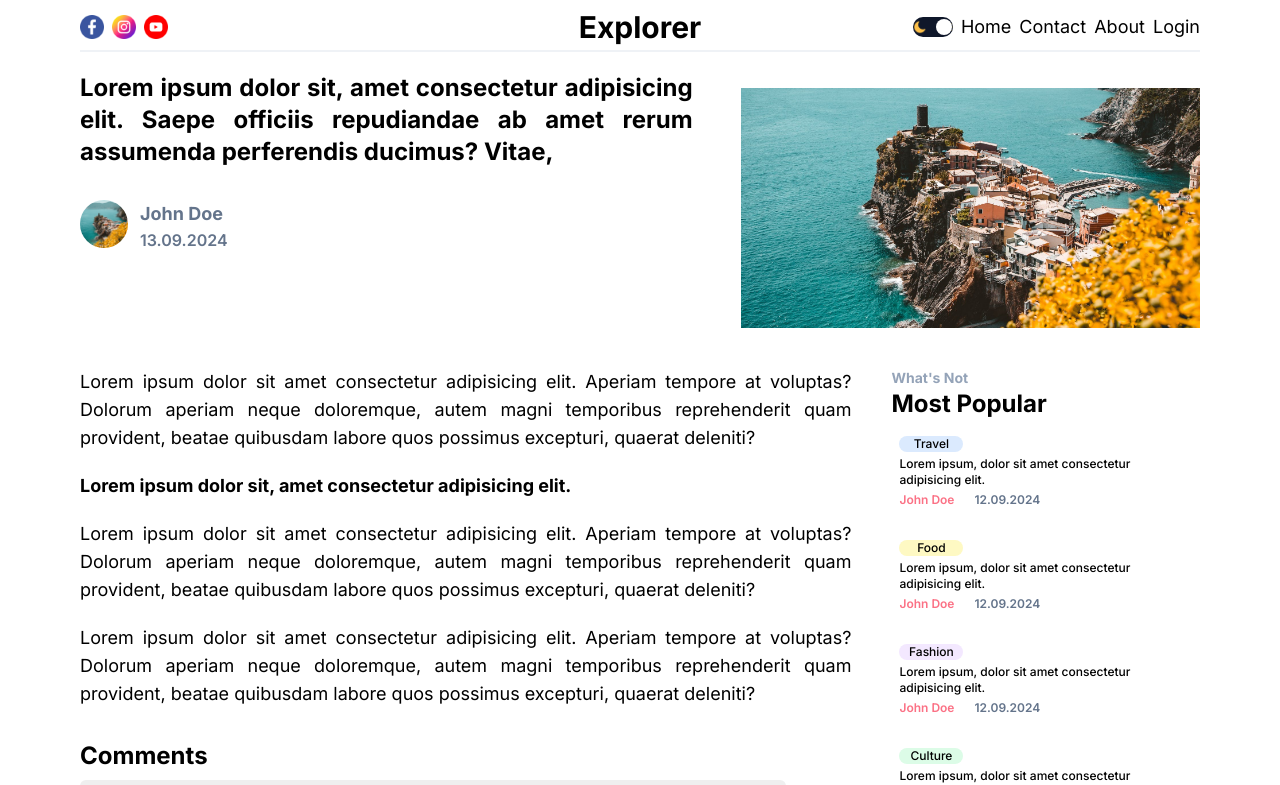
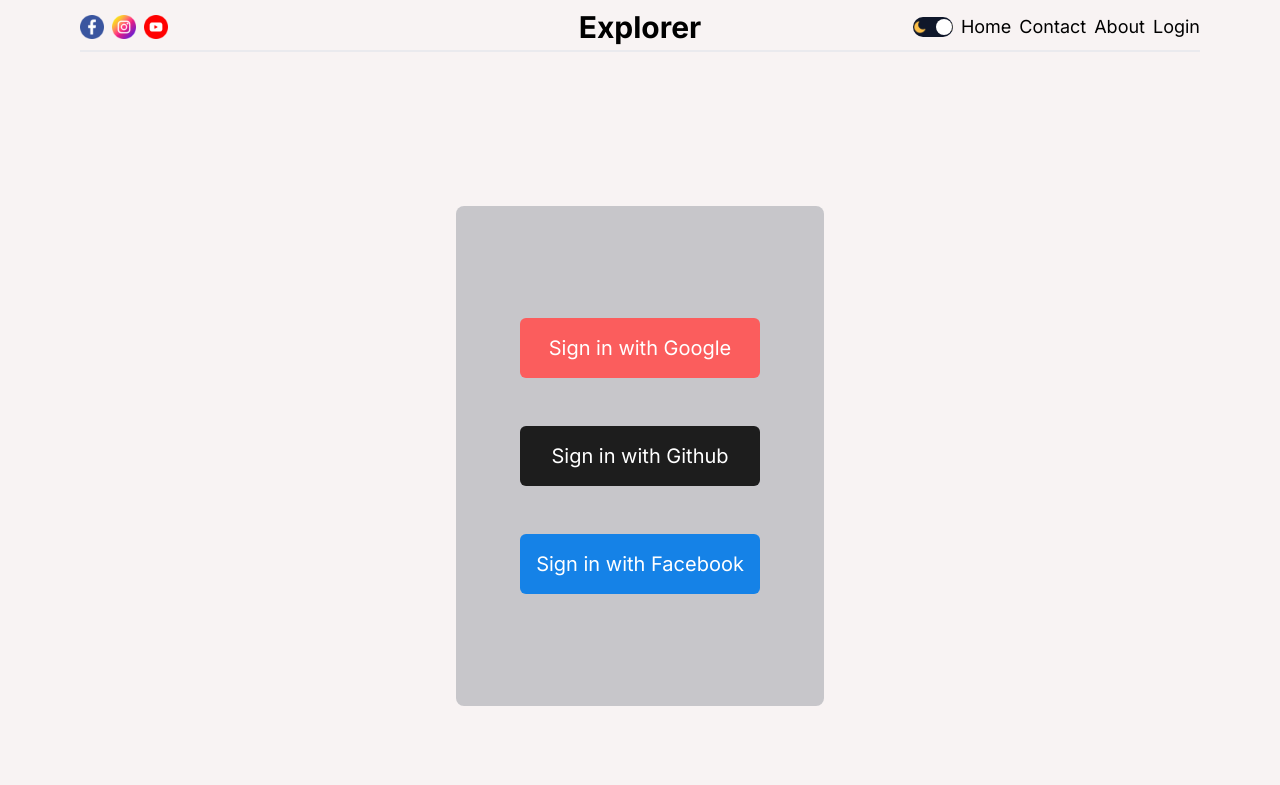
Before and after one commit to Chandu6702/Vivid-Voices, a Next.js app: page /login in a window 1280 px wide. Shown: the top 785 px of the page. Built offline with nearby package versions, Linux system fonts and the light colour scheme.

Commit message:
update login

```diff
--- a/src/app/globals.css
+++ b/src/app/globals.css
@@ -41,7 +41,7 @@ a {
 }
 
 .light {
-    --bg: white;
+    --bg: rgba(248, 243, 243, 0.935);
     --textColor: black;
     --softBg: #f0f0f0;
     --softTextColor: #626262;
--- /dev/null
+++ b/src/app/login/page.jsx
@@ -0,0 +1,15 @@
+import React from 'react'
+
+const Login = () => {
+    return (
+        <div className='flex items-center justify-center h-svh'>
+            <div className='wrapper flex flex-col bg-gray-700/25 py-28 px-16 gap-12 rounded-lg'>
+                <div className="socialButton1 p-2 sm:p-4 rounded-md text-white text-sm sm:text-xl text-center bg-[#ff5555ed]">Sign in with Google</div>
+                <div className="socialButton2 p-2 sm:p-4 rounded-md text-white text-sm sm:text-xl text-center bg-[#111111ed]">Sign in with Github</div>
+                <div className="socialButton3 p-2 sm:p-4 rounded-md text-white text-sm sm:text-xl text-center bg-[#087deaed]">Sign in with Facebook</div>
+            </div>
+        </div>
+    )
+}
+
+export default Login
```
